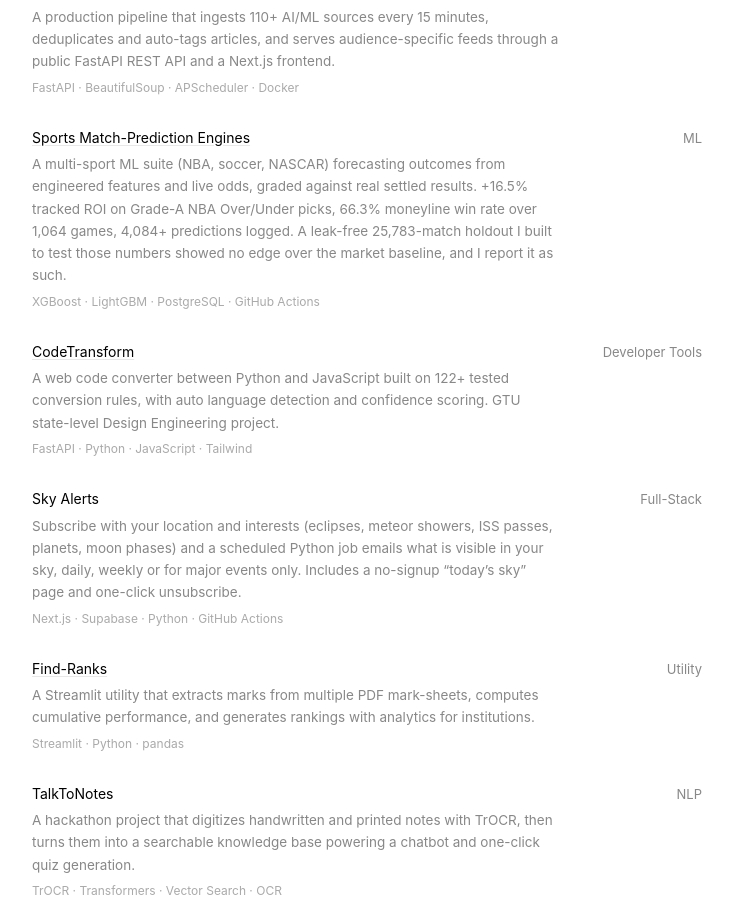
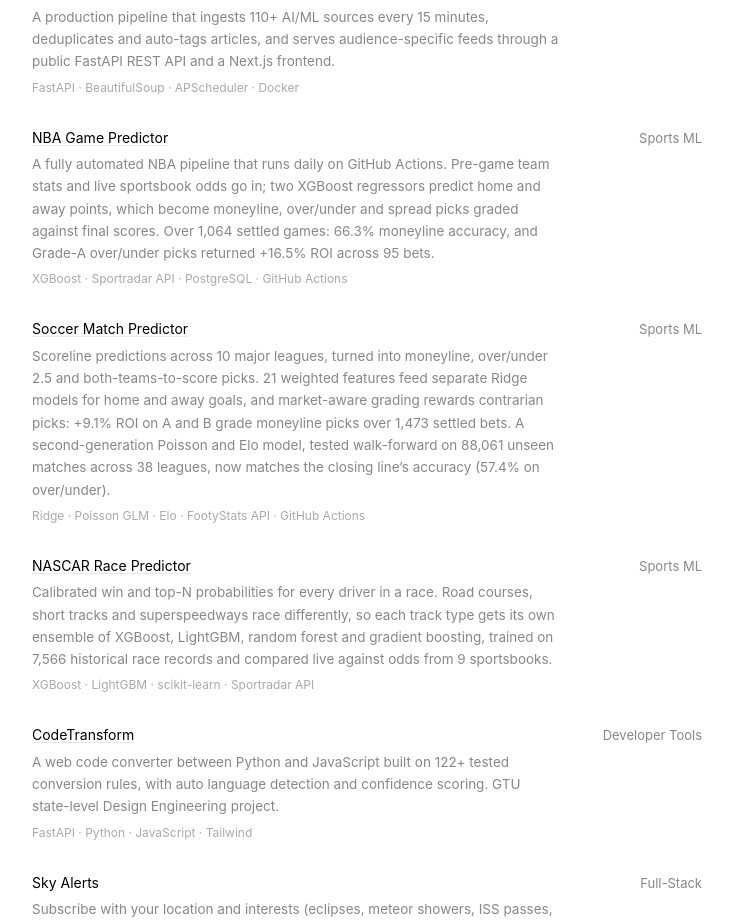
Before and after one commit to iampreetdave-max/portfolio, a Next.js app: page /projects in a window 1280 px wide. Shown: the part 2141-3064 px from the top of the page, without its empty margins (384-1117 px from the left). Built offline with nearby package versions, Linux system fonts and the light colour scheme.

Commit message:
Projects: split the sports row into NBA, soccer and NASCAR models

```diff
--- a/app/projects/page.tsx
+++ b/app/projects/page.tsx
@@ -14,7 +14,9 @@ const projects = [
   { name: "CityShield · VisionScan", cat: "Computer Vision", href: "https://github.com/iampreetdave-max/Guardian-Angle", note: "A unified AI policing platform that fuses physical and cyber crime onto one GIS map, forecasts next-week risk, and closes the loop from a live CCTV anomaly to a dispatched patrol, fully offline on CPU. Object tracking with zone and line-crossing analytics, and a per-user English, Hindi and Gujarati interface. 77 backend tests. Built for KANAD S.H.I.E.L.D. 2026.", tags: "FastAPI · React · CLIP · FAISS · YOLOv8 · Docker" },
   { name: "Arbiter", cat: "Agentic AI", href: "https://github.com/iampreetdave-max/arbiter", note: "A full-stack AI legal assistant. Gemini agents on Google’s ADK research applicable law in real time and draft citation-backed documents across 6 types and 5 jurisdictions. Deployed on Cloud Run. Built for XPRIZE Build with Gemini.", tags: "Next.js · FastAPI · Gemini · Firebase · Cloud Run" },
   { name: "AI Race News", cat: "Data Engineering", href: "https://github.com/iampreetdave-max/ai-race-news", note: "A production pipeline that ingests 110+ AI/ML sources every 15 minutes, deduplicates and auto-tags articles, and serves audience-specific feeds through a public FastAPI REST API and a Next.js frontend.", tags: "FastAPI · BeautifulSoup · APScheduler · Docker" },
-  { name: "Sports Match-Prediction Engines", cat: "ML", href: "https://github.com/iampreetdave-max/football-predictions", note: "A multi-sport ML suite (NBA, soccer, NASCAR) forecasting outcomes from engineered features and live odds, graded against real settled results. +16.5% tracked ROI on Grade-A NBA Over/Under picks, 66.3% moneyline win rate over 1,064 games, 4,084+ predictions logged. A leak-free 25,783-match holdout I built to test those numbers showed no edge over the market baseline, and I report it as such.", tags: "XGBoost · LightGBM · PostgreSQL · GitHub Actions" },
+  { name: "NBA Game Predictor", cat: "Sports ML", href: "https://github.com/iampreetdave-max/basketball-NBA", note: "A fully automated NBA pipeline that runs daily on GitHub Actions. Pre-game team stats and live sportsbook odds go in; two XGBoost regressors predict home and away points, which become moneyline, over/under and spread picks graded against final scores. Over 1,064 settled games: 66.3% moneyline accuracy, and Grade-A over/under picks returned +16.5% ROI across 95 bets.", tags: "XGBoost · Sportradar API · PostgreSQL · GitHub Actions" },
+  { name: "Soccer Match Predictor", cat: "Sports ML", href: "https://github.com/iampreetdave-max/football-predictions", note: "Scoreline predictions across 10 major leagues, turned into moneyline, over/under 2.5 and both-teams-to-score picks. 21 weighted features feed separate Ridge models for home and away goals, and market-aware grading rewards contrarian picks: +9.1% ROI on A and B grade moneyline picks over 1,473 settled bets. A second-generation Poisson and Elo model, tested walk-forward on 88,061 unseen matches across 38 leagues, now matches the closing line’s accuracy (57.4% on over/under).", tags: "Ridge · Poisson GLM · Elo · FootyStats API · GitHub Actions" },
+  { name: "NASCAR Race Predictor", cat: "Sports ML", href: "https://github.com/iampreetdave-max/NASCAR-USA", note: "Calibrated win and top-N probabilities for every driver in a race. Road courses, short tracks and superspeedways race differently, so each track type gets its own ensemble of XGBoost, LightGBM, random forest and gradient boosting, trained on 7,566 historical race records and compared live against odds from 9 sportsbooks.", tags: "XGBoost · LightGBM · scikit-learn · Sportradar API" },
   { name: "CodeTransform", cat: "Developer Tools", href: "https://github.com/iampreetdave-max/code-convertor", note: "A web code converter between Python and JavaScript built on 122+ tested conversion rules, with auto language detection and confidence scoring. GTU state-level Design Engineering project.", tags: "FastAPI · Python · JavaScript · Tailwind" },
   { name: "Sky Alerts", cat: "Full-Stack", href: null, note: "Subscribe with your location and interests (eclipses, meteor showers, ISS passes, planets, moon phases) and a scheduled Python job emails what is visible in your sky, daily, weekly or for major events only. Includes a no-signup “today’s sky” page and one-click unsubscribe.", tags: "Next.js · Supabase · Python · GitHub Actions" },
   { name: "Find-Ranks", cat: "Utility", href: "https://github.com/iampreetdave-max/Find-Ranks", note: "A Streamlit utility that extracts marks from multiple PDF mark-sheets, computes cumulative performance, and generates rankings with analytics for institutions.", tags: "Streamlit · Python · pandas" },
```
